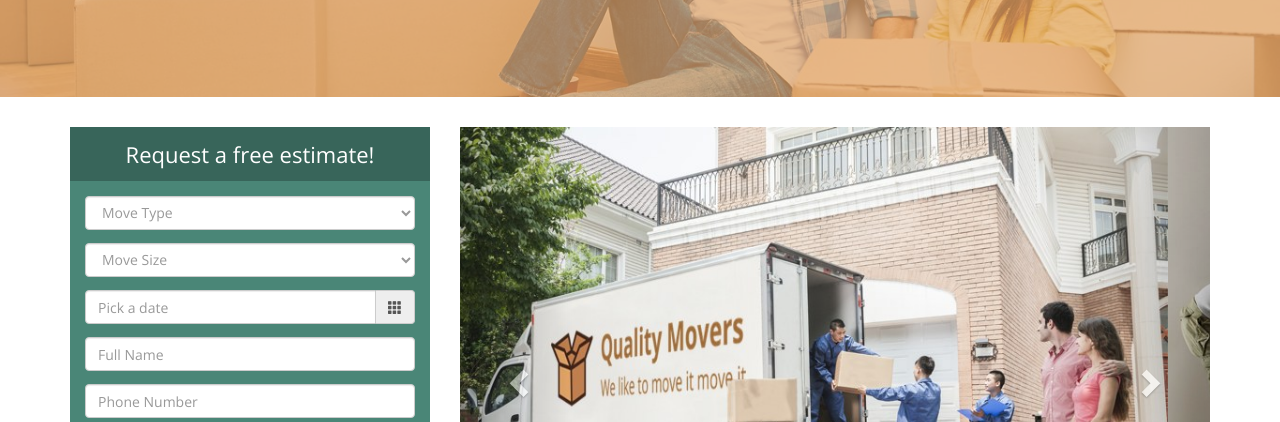
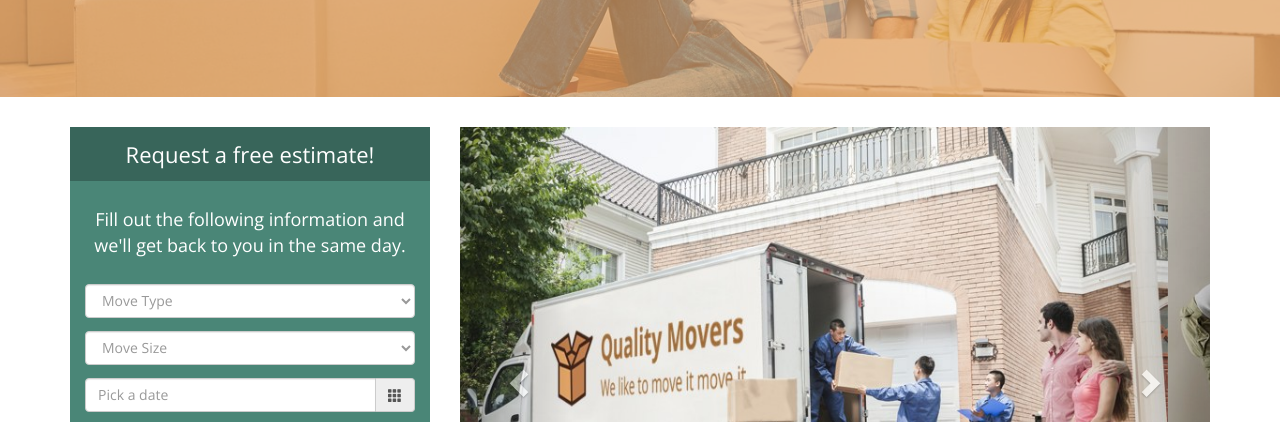
Before and after one commit to sambrannon/ppc-landing-page-test, a website: page index.html in a window 1280 px wide. Shown: the part 315-737 px from the top of the page. Drawn offline with nearby package versions, Linux system fonts and the light colour scheme.

Commit message:
Added form subtitle to add space on desktop views

```diff
--- a/index.html
+++ b/index.html
@@ -45,6 +45,7 @@
           <div class="col-xs-12 col-md-4">
             <div class="quote">
               <h3 class="quote__title">Request a free estimate!</h3>
+              <p class="quote__subtitle hidden-xs hidden-sm hidden-md">Fill out the following information and we'll get back to you in the same day.</p>
               <form class="quote__form">
                 <div class="quote__input-wrap">
                   <select class="form-control">
--- a/sass/_quote.scss
+++ b/sass/_quote.scss
@@ -21,6 +21,13 @@
     font-size: 2.2em;
     background-color: $green-dark;
     padding: 15px;
+    text-align: center;
+  }
+
+  &__subtitle {
+    margin: 0;
+    padding: 26px 15px 10px;
+    font-size: 1.8em;
     text-align: center;
   }
 
```
Also changed, not shown: css/main.css.
